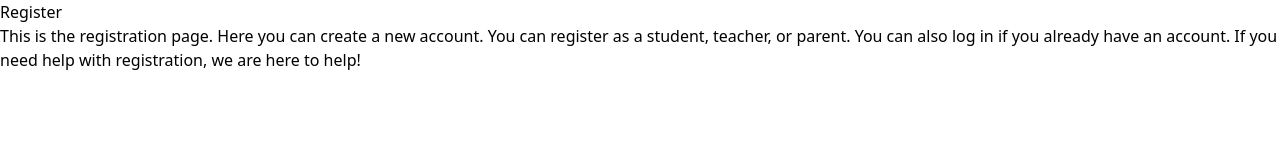
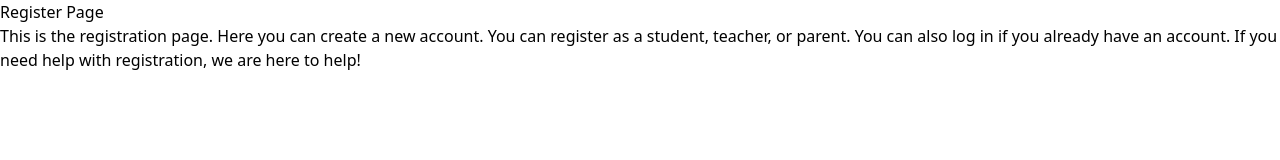
Before and after one commit to SatyamChoubey789/Event-Management-app, a Next.js app in the folder client/: page /register in a window 1280 px wide. Shown: the top 160 px of the page. Built offline with nearby package versions, Linux system fonts and the light colour scheme.

Commit message:
Update page.tsx

```diff
--- a/client/src/app/(auth)/register/page.tsx
+++ b/client/src/app/(auth)/register/page.tsx
@@ -3,7 +3,7 @@ export default function Register(){
         <div className="grid grid-rows-[20px_1fr_20px] items-center justify-items-center min-h-screen p-8 pb-20 gap-16 sm:p-20 font-[family-name:var(--font-geist-sans)]">
             <main className="flex flex-col gap-8 row-start-2 items-center sm:items-start">
                 <h1 className="text-4xl font-bold text-center sm:text-5xl">
-                    Register
+                    Register Page
                 </h1>
                 <p className="text-lg text-center sm:text-xl">
                     This is the registration page. Here you can create a new account. You can
```
